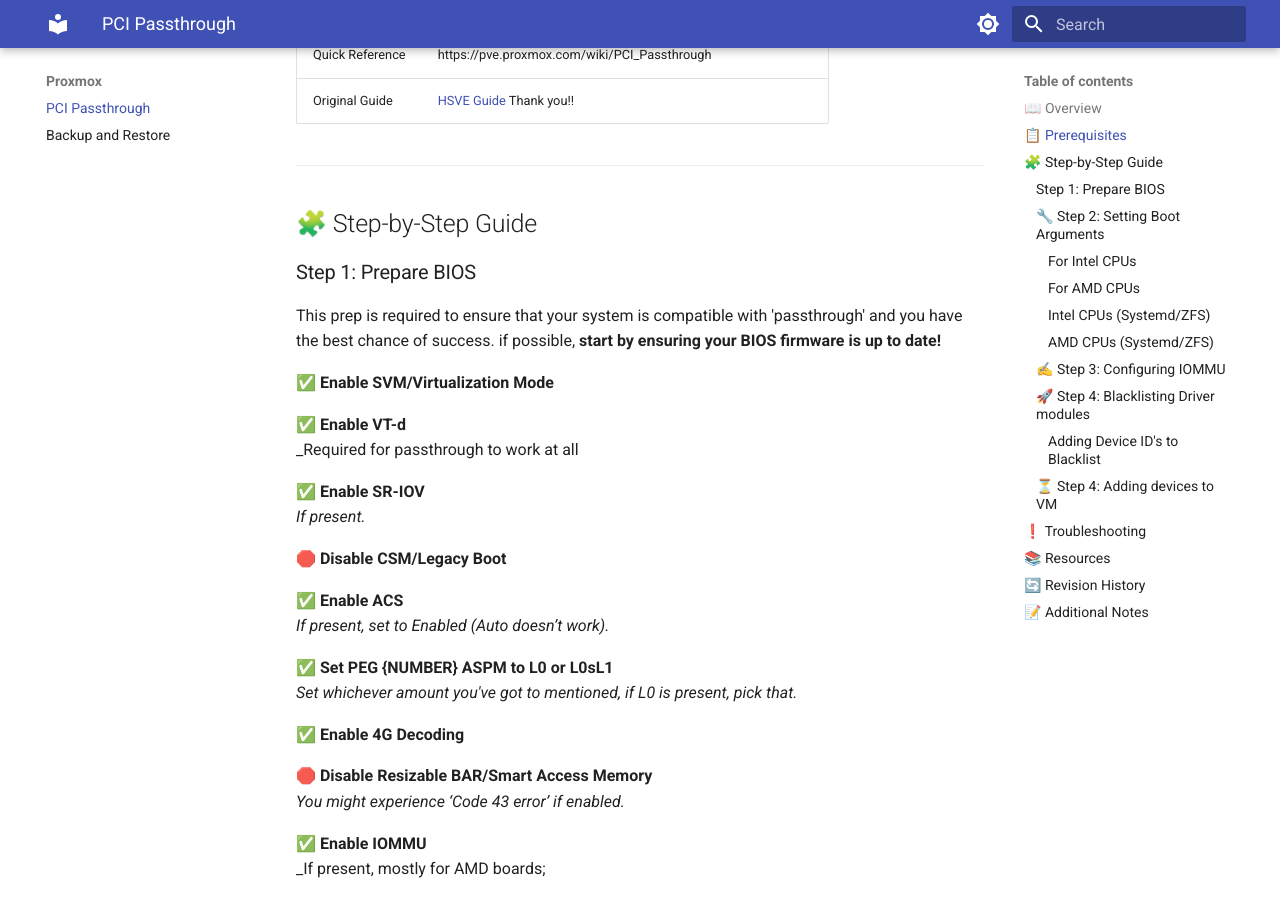
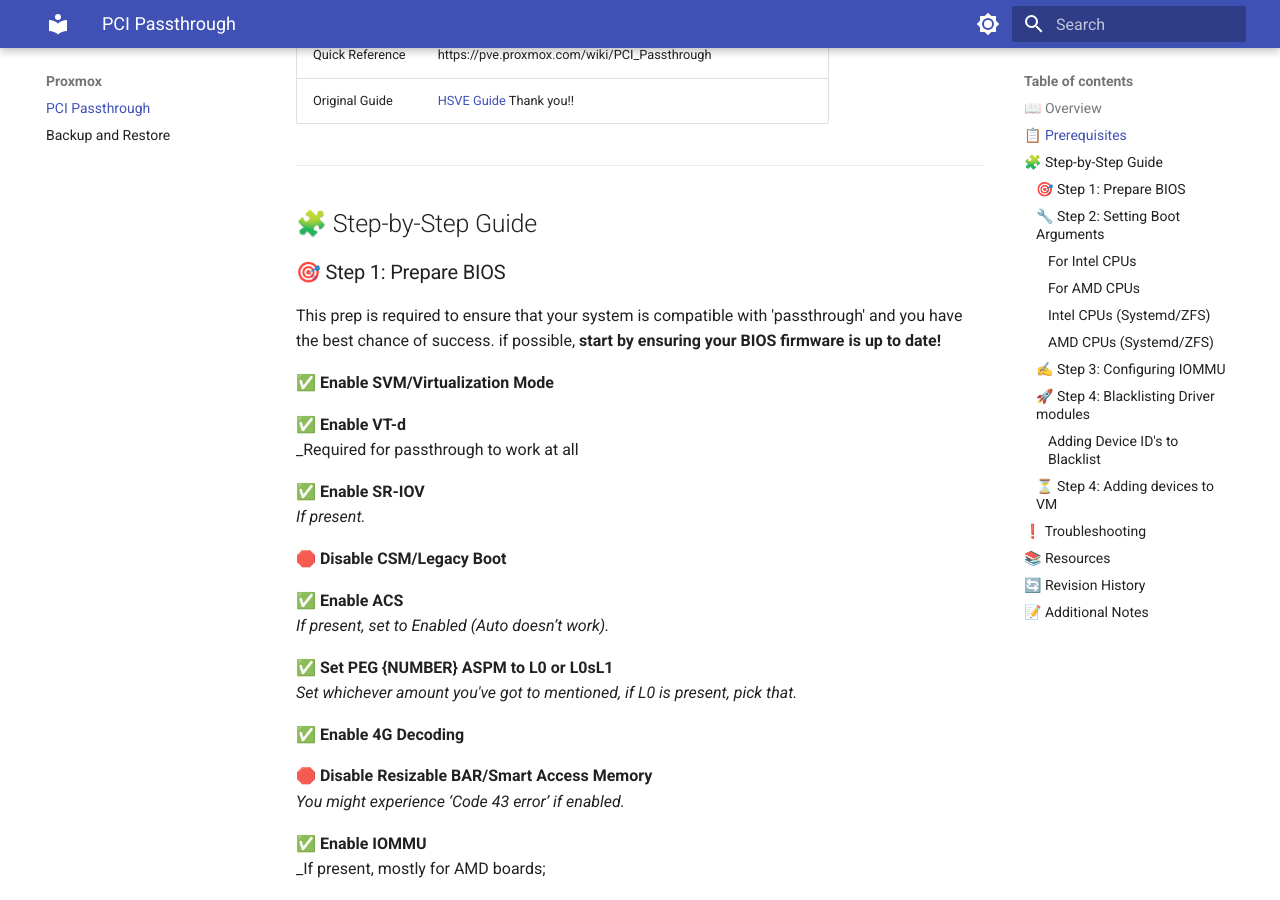
Before and after one commit to DirtyOptics/airbreach, an MkDocs documentation site: the page built from docs/proxmox/PROXMOX-PCI Passthrough.md, in a window 1280 px wide and 900 px high, scrolled down 888 px. Built offline with MkDocs 1.6.1 and Material for MkDocs 9.7.7, drawn with Linux system fonts in a browser that asks for light colours.

Commit message:
vault backup: 2025-10-19 22:36:05

```diff
--- a/docs/proxmox/PROXMOX-PCI Passthrough.md
+++ b/docs/proxmox/PROXMOX-PCI Passthrough.md
@@ -30,7 +30,7 @@
 
 ## 🧩 Step-by-Step Guide
 
-### Step 1: Prepare BIOS
+### 🎯 Step 1: Prepare BIOS
 This prep is required to ensure that your system is compatible with 'passthrough' and you have the best chance of success. if possible, **start by ensuring your BIOS firmware is up to date!**
 
 ✅ **Enable SVM/Virtualization Mode**
```
